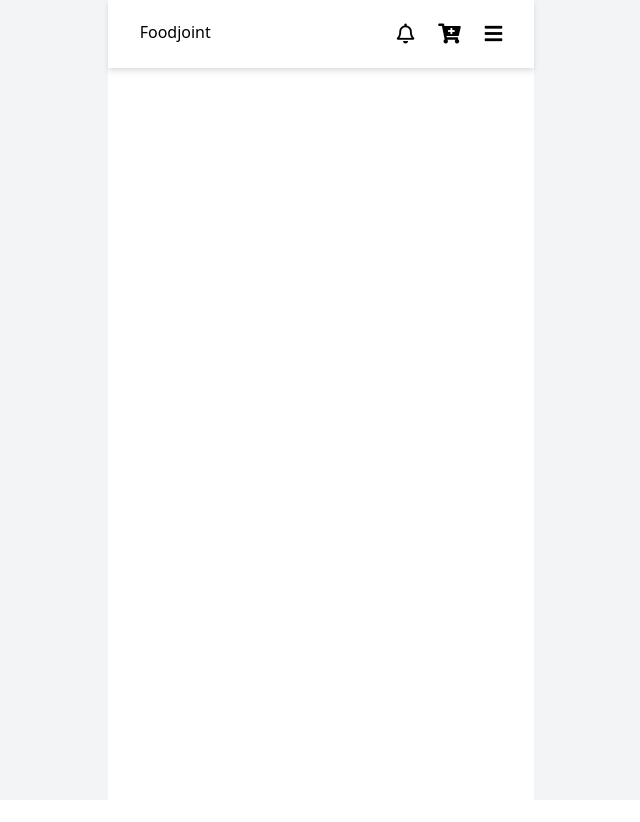
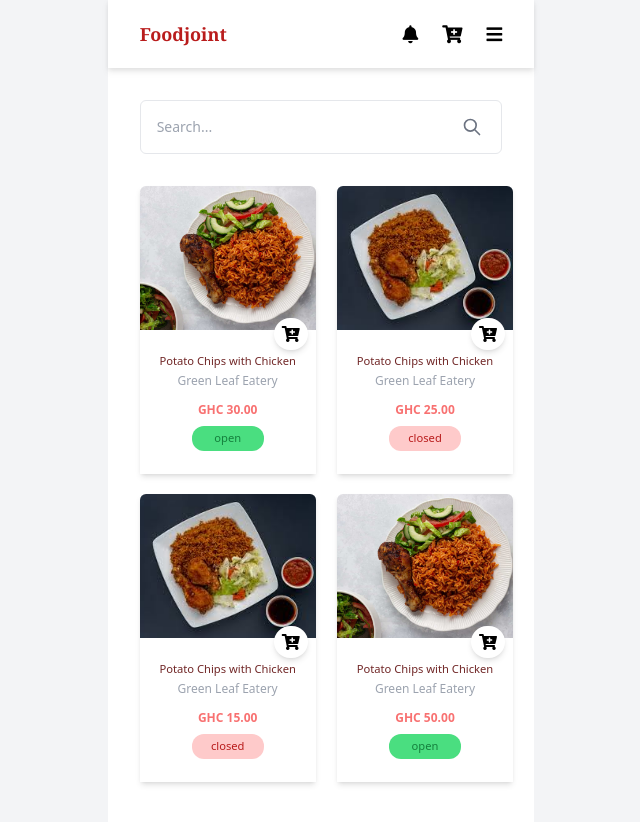
Before and after one commit to AbrantepaSark/ui-assignment, a Next.js app: page / in a window 1280 px wide. Shown: the whole page, without its empty margins (319-959 px from the left). Before the commit the page ends 800 px from the top, so only its background shows below. Built offline with nearby package versions, Linux system fonts and the light colour scheme.

Commit message:
UI update with item cards

```diff
--- a/components/Item/Item.js
+++ b/components/Item/Item.js
@@ -0,0 +1,47 @@
+import React from "react";
+import Image from "next/image";
+
+import PositionedCard from "./PositionedCard";
+
+const Item = (props) => {
+  return (
+    <div class=" h-72 w-[11rem]  shadow-md">
+      <div className="h-1/2 ">
+        <Image
+          alt="food_image"
+          src={props.image}
+          width="100"
+          height="50"
+          className="object-cover h-full w-full rounded-t-md"
+        />
+      </div>
+
+      <div class="px-4 pb-5 pt-6 h-1/2 rounded-b-md text-center relative">
+        <div className="absolute -top-3 right-2">
+          <PositionedCard />
+        </div>
+        <h5 class="mb-1 text-[0.7rem] font-normal leading-tight text-[#712727]">
+          {props.title}
+        </h5>
+        <p class="mb-3 text-[12px] text-gray-400 ">{props.description}</p>
+
+        <p class="mb-2 font-bold text-xs text-red-400 ">{props.price}</p>
+        <div
+          className={`mb-3 mx-auto w-1/2 bg-green-200 rounded-xl ${
+            props.status === "open" ? "bg-green-400" : "bg-red-200"
+          }`}
+        >
+          <p
+            className={`${
+              props.status === "open" ? "text-green-700" : "text-red-700"
+            } py-1 text-[0.7rem]`}
+          >
+            {props.status}
+          </p>
+        </div>
+      </div>
+    </div>
+  );
+};
+
+export default Item;
--- /dev/null
+++ b/components/Item/PositionedCard.js
@@ -0,0 +1,11 @@
+import React from "react";
+
+const PositionedCard = () => {
+  return (
+    <div className="rounded-full shadow-md bg-white">
+      <i className="p-2 text-md	fas fa-cart-plus"></i>
+    </div>
+  );
+};
+
+export default PositionedCard;
--- a/components/Nav/Icon.js
+++ /dev/null
@@ -1,5 +0,0 @@
-import React from "react";
-
-const Icon = (prop) => <i className="far fa-${props.name}" />;
-
-export default Icon;
--- a/components/Nav/Nav.js
+++ b/components/Nav/Nav.js
@@ -3,11 +3,11 @@ import React from "react";
 const Nav = () => {
   return (
     <nav className="px-8 bg-white py-5 drop-shadow-md flex justify-between">
-      <p>Foodjoint</p>
+      <p className="font-serif text-red-700 font-semibold text-lg">Foodjoint</p>
       <div>
-        <i className="mr-6 text-xl	far fa-bell"></i>
-        <i className="mr-6 text-xl	fas fa-cart-plus"></i>
-        <i className=" text-xl	fas fa-bars"></i>
+        <i className="mr-6 text-lg	fas fa-bell"></i>
+        <i className="mr-6 text-lg	fas fa-cart-plus"></i>
+        <i className=" text-lg	fas fa-bars"></i>
       </div>
     </nav>
   );
--- /dev/null
+++ b/components/Search/Search.js
@@ -0,0 +1,48 @@
+import React from "react";
+
+const Search = () => {
+  return (
+    <form className=" m-8">
+      <label
+        for="default-search"
+        className="mb-2 text-sm font-medium text-gray-900 sr-only dark:text-white"
+      >
+        Search
+      </label>
+      <div className="relative">
+        <input
+          type="search"
+          id="default-search"
+          className="block w-full p-4 text-sm text-gray-900 border  rounded-md outline-none focus:border-gray-500    dark:bg-white dark:border-[#ebd7d7] dark:placeholder-gray-400  "
+          placeholder="Search..."
+          required
+        />
+        {/* <button
+          type="submit"
+          className="text-white absolute right-2.5 bottom-2.5 bg-blue-700 hover:bg-blue-800 focus:ring-4 focus:outline-none focus:ring-blue-300 font-medium rounded-lg text-sm px-4 py-2 dark:bg-blue-600 dark:hover:bg-blue-700 dark:focus:ring-blue-800"
+        >
+          Search
+        </button> */}
+        <div className="absolute inset-y-0 right-5 flex items-center pl-3 pointer-events-none">
+          <svg
+            aria-hidden="true"
+            className="w-5 h-5 text-gray-500 dark:text-gray-400"
+            fill="none"
+            stroke="currentColor"
+            viewBox="0 0 24 24"
+            xmlns="http://www.w3.org/2000/svg"
+          >
+            <path
+              stroke-linecap="round"
+              stroke-linejoin="round"
+              stroke-width="2"
+              d="M21 21l-6-6m2-5a7 7 0 11-14 0 7 7 0 0114 0z"
+            ></path>
+          </svg>
+        </div>
+      </div>
+    </form>
+  );
+};
+
+export default Search;
--- a/pages/index.js
+++ b/pages/index.js
@@ -1,12 +1,44 @@
+import Item from "@/components/Item/Item";
 import Nav from "@/components/Nav/Nav";
+import Search from "@/components/Search/Search";
 import Head from "next/head";
-//import Image from 'next/image'
-//import { Inter } from '@next/font/google'
-//import styles from '@/styles/Home.module.css'
+
+import image_1 from "../assets/jollof-rice-1.jpeg";
+import image_2 from "../assets/jollof_rice_2.jpeg";
 
 //const inter = Inter({ subsets: ['latin'] })
 
 export default function Home() {
+  const foodList = [
+    {
+      title: "Potato Chips with Chicken",
+      image: image_1,
+      description: "Green Leaf Eatery",
+      price: "GHC 30.00",
+      status: "open",
+    },
+    {
+      title: "Potato Chips with Chicken",
+      image: image_2,
+      description: "Green Leaf Eatery",
+      price: "GHC 25.00",
+      status: "closed",
+    },
+    {
+      title: "Potato Chips with Chicken",
+      image: image_2,
+      description: "Green Leaf Eatery",
+      price: "GHC 15.00",
+      status: "closed",
+    },
+    {
+      title: "Potato Chips with Chicken",
+      image: image_1,
+      description: "Green Leaf Eatery",
+      price: "GHC 50.00",
+      status: "open",
+    },
+  ];
   return (
     <>
       <Head>
@@ -15,8 +47,21 @@ export default function Home() {
         <meta name="viewport" content="width=device-width, initial-scale=1" />
       </Head>
       <main className="bg-gray-100">
-        <div className="w-1/3 bg-white h-screen mx-auto">
+        <div className="lg:w-1/3 bg-white mx-auto">
           <Nav />
+          <Search />
+          <div className="grid grid-cols-2 pb-10 mx-8 gap-x-8 gap-y-5">
+            {foodList.map((item, index) => (
+              <Item
+                key={index}
+                title={item.title}
+                image={item.image}
+                description={item.description}
+                price={item.price}
+                status={item.status}
+              />
+            ))}
+          </div>
         </div>
       </main>
     </>
```
Also changed, not shown: assets/Jollof-rice-1.jpeg (added), assets/jollof_rice_2.jpeg (added).
